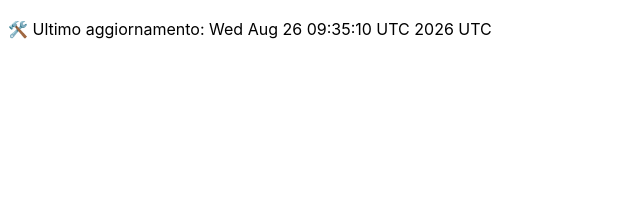
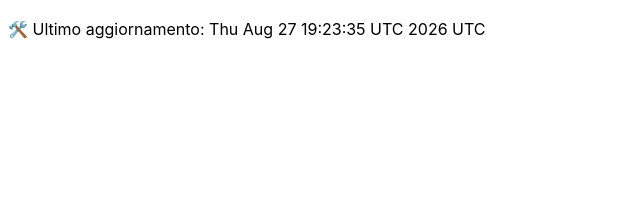
Before and after one commit to DanteTrb/DanteTrb.github.io, a Jekyll site: the page built from badges.md, in a window 1280 px wide. Shown: the top 213 px of the page, without its empty margins (0-640 px from the left). Built offline with Jekyll 4.4.1, drawn with Linux system fonts in a browser that asks for light colours; our own code applies the rules of GitHub Pages for plain Markdown files.

Commit message:
🛠️ Aggiornamento automatico badge

```diff
--- a/badges.md
+++ b/badges.md
@@ -1 +1 @@
-🛠️ Ultimo aggiornamento: Wed Aug 26 09:35:10 UTC 2026 UTC
+🛠️ Ultimo aggiornamento: Thu Aug 27 19:23:35 UTC 2026 UTC
```
